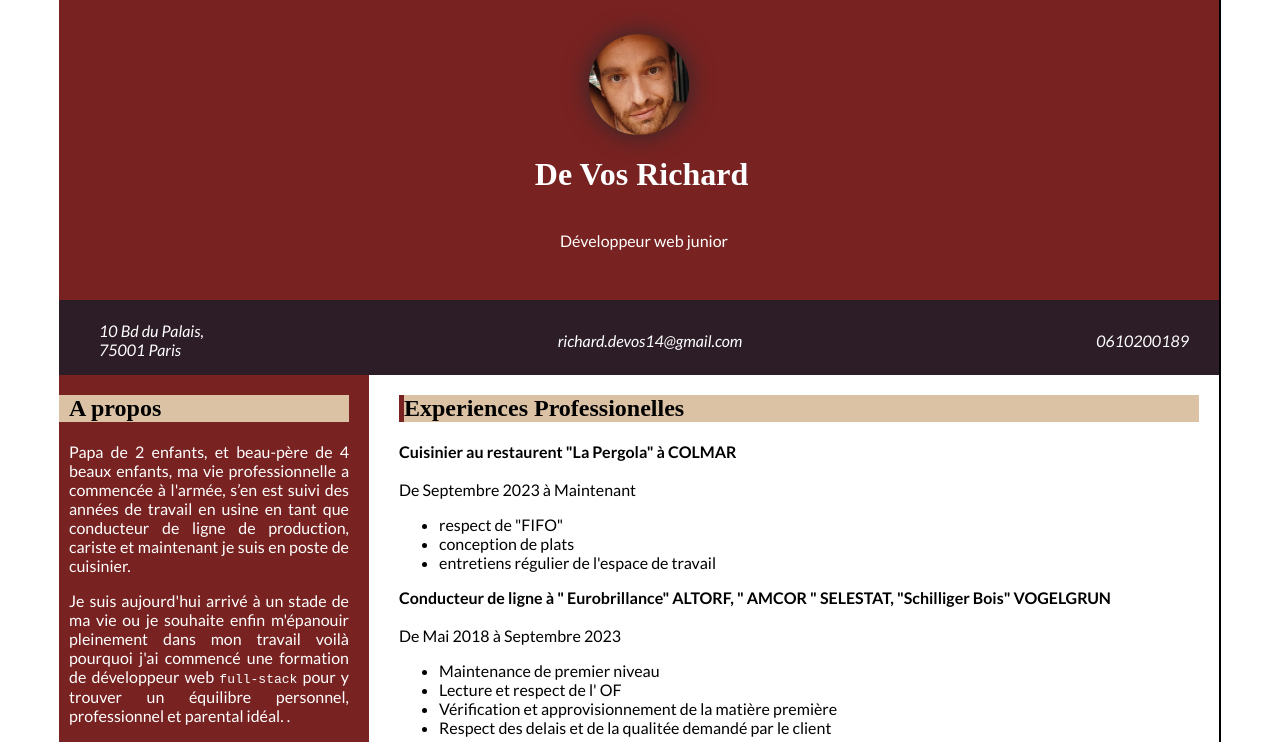
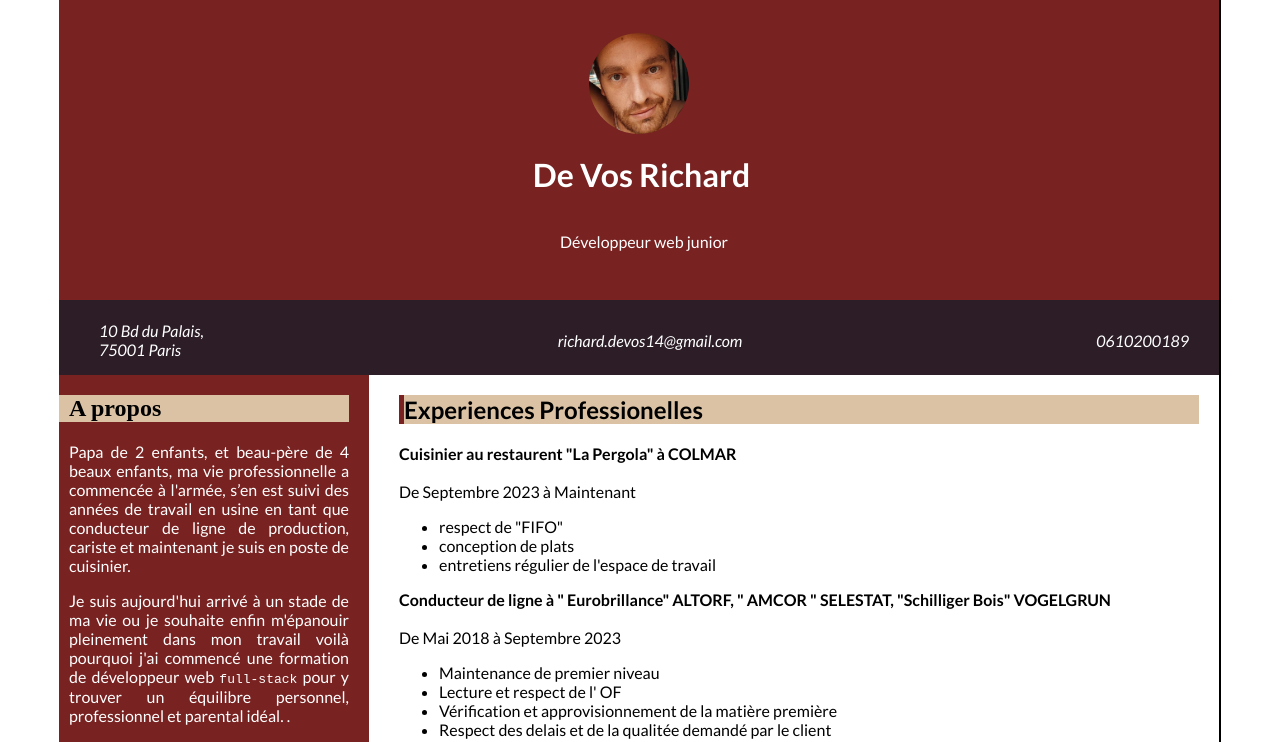
Before and after one commit to lioneldev68/cv, a plain HTML site: page index.html in a window 1280 px wide. Shown: the top 742 px of the page. Drawn offline with Linux system fonts and the light colour scheme.

Commit message:
polices changées

```diff
--- a/assets/css/style.css
+++ b/assets/css/style.css
@@ -17,14 +17,14 @@ a {
 }
 
 h1 {
-  font-family: "releway";
+  font-family: "lato";
   border-left: 5px solid #782221;
   display: flex;
   justify-content: stretch;
 }
 
 h2 {
-  font-family: "releway";
+  font-family: "lato";
   background-color: #dbc2a4;
   color: black;
   border-left: 5px solid #782221;
@@ -70,7 +70,7 @@ footer {
 #photo {
   display: flex;
   border-radius: 100%;
-  filter: drop-shadow(0 0 0.75rem rgb(43, 40, 41));
+  filter: box-shadow(0 0 1rem rgb(0, 0, 0));
 }
 
 #logo {
```
